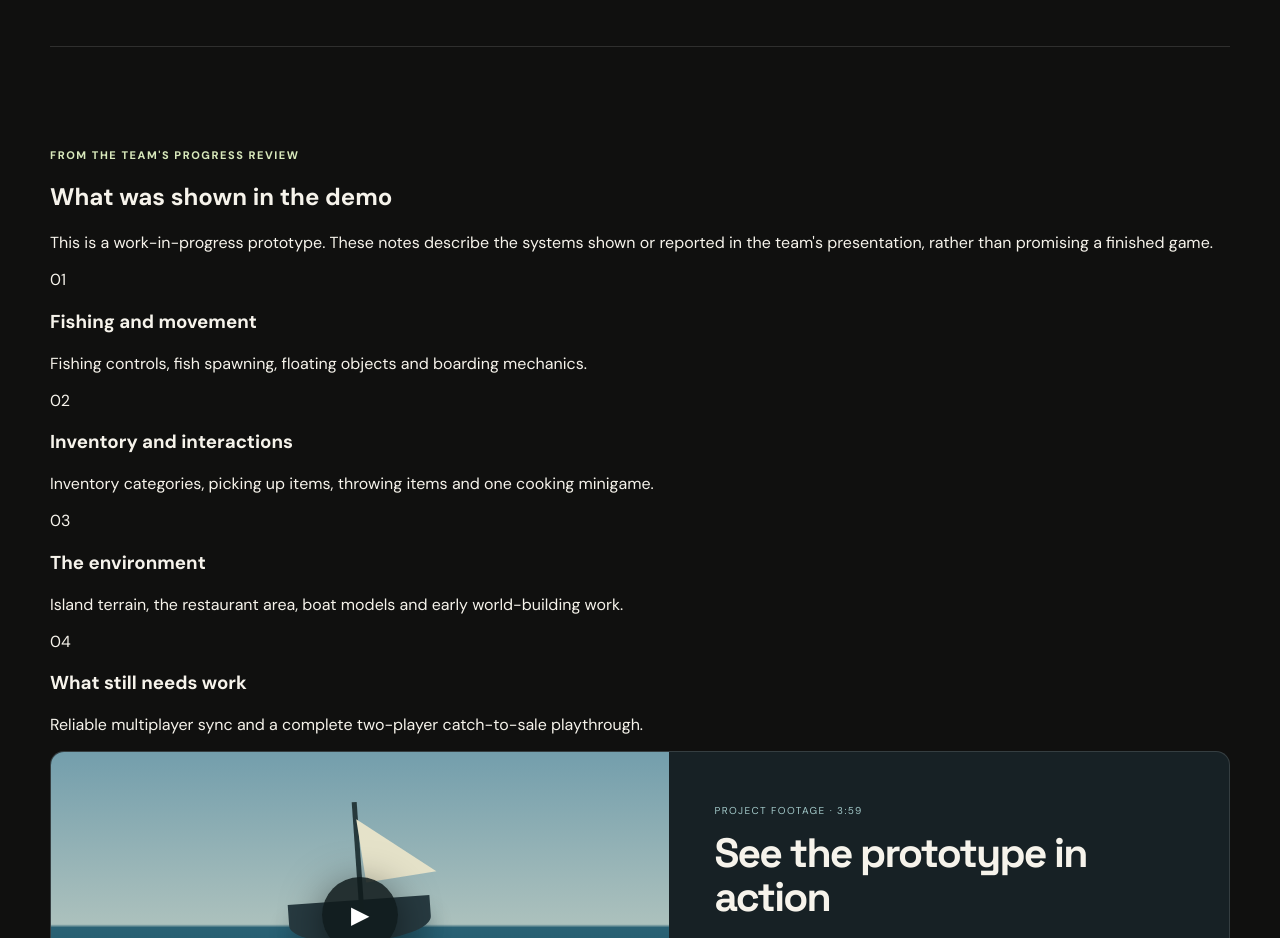
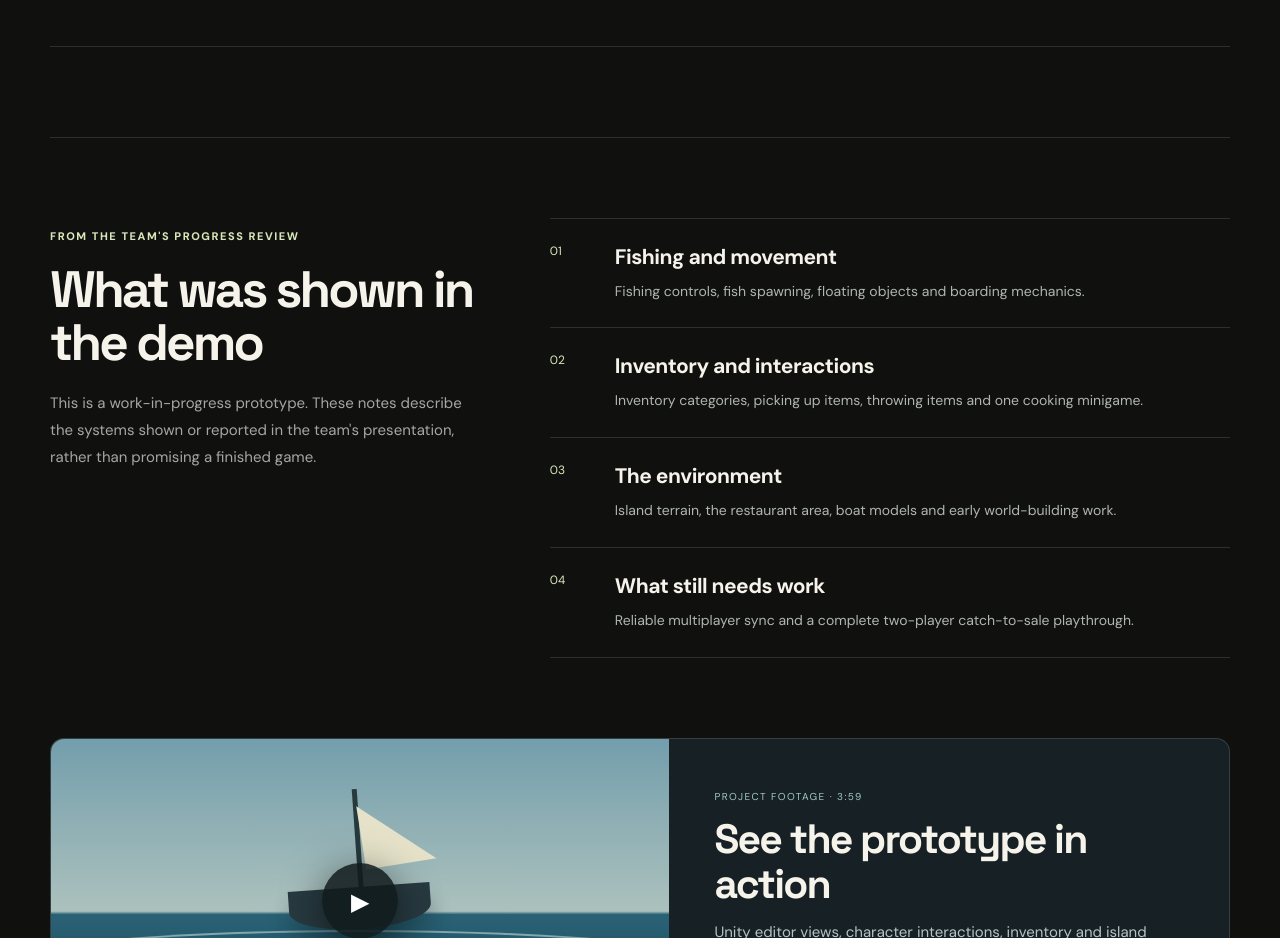
Before and after one commit to skrgulang/congyuzhao-portfolio, a Next.js app: page /projects/fish-and-ships in a window 1280 px wide. Shown: the part 2481-3419 px from the top of the page. Built offline with nearby package versions, Linux system fonts and the light colour scheme.

Commit message:
Style concise Fish and Ships engineering progress timeline

```diff
--- a/app/globals.css
+++ b/app/globals.css
@@ -184,3 +184,13 @@ a:focus-visible,button:focus-visible{outline:2px solid var(--lime);outline-offse
 .projectIndexList strong{font-size:clamp(17px,2vw,25px);letter-spacing:-.02em;font-weight:600}
 .projectIndexList a>span:last-child{text-align:right}
 @media(max-width:650px){.projectIndex{padding:55px 0}.projectIndexList a{grid-template-columns:1fr 27px;gap:6px}.projectIndexList a>span:first-child{grid-column:1/-1}.projectIndexList strong{font-size:19px}}
+
+.developmentLog{display:grid;grid-template-columns:.78fr 1.22fr;gap:65px;padding:80px 0;border-top:1px solid var(--line)}
+.developmentLogLead h2{font:700 clamp(32px,4vw,59px)/1.05 'Space Grotesk',sans-serif;letter-spacing:-.055em;margin:20px 0}
+.developmentLogLead>p:last-child{font-size:15px;line-height:1.8;color:var(--dim);max-width:440px}
+.developmentLogEntries{border-top:1px solid var(--line)}
+.developmentLogEntries>div{display:grid;grid-template-columns:50px 1fr;gap:15px;border-bottom:1px solid var(--line);padding:24px 0}
+.developmentLogEntries>div>span{font-size:12px;color:var(--lime)}
+.developmentLogEntries h3{font-size:21px;letter-spacing:-.025em;margin:0 0 9px}
+.developmentLogEntries p{color:#aeb6ae;font-size:14px;line-height:1.7;margin:0}
+@media(max-width:850px){.developmentLog{grid-template-columns:1fr;gap:22px;padding:55px 0}}
```
